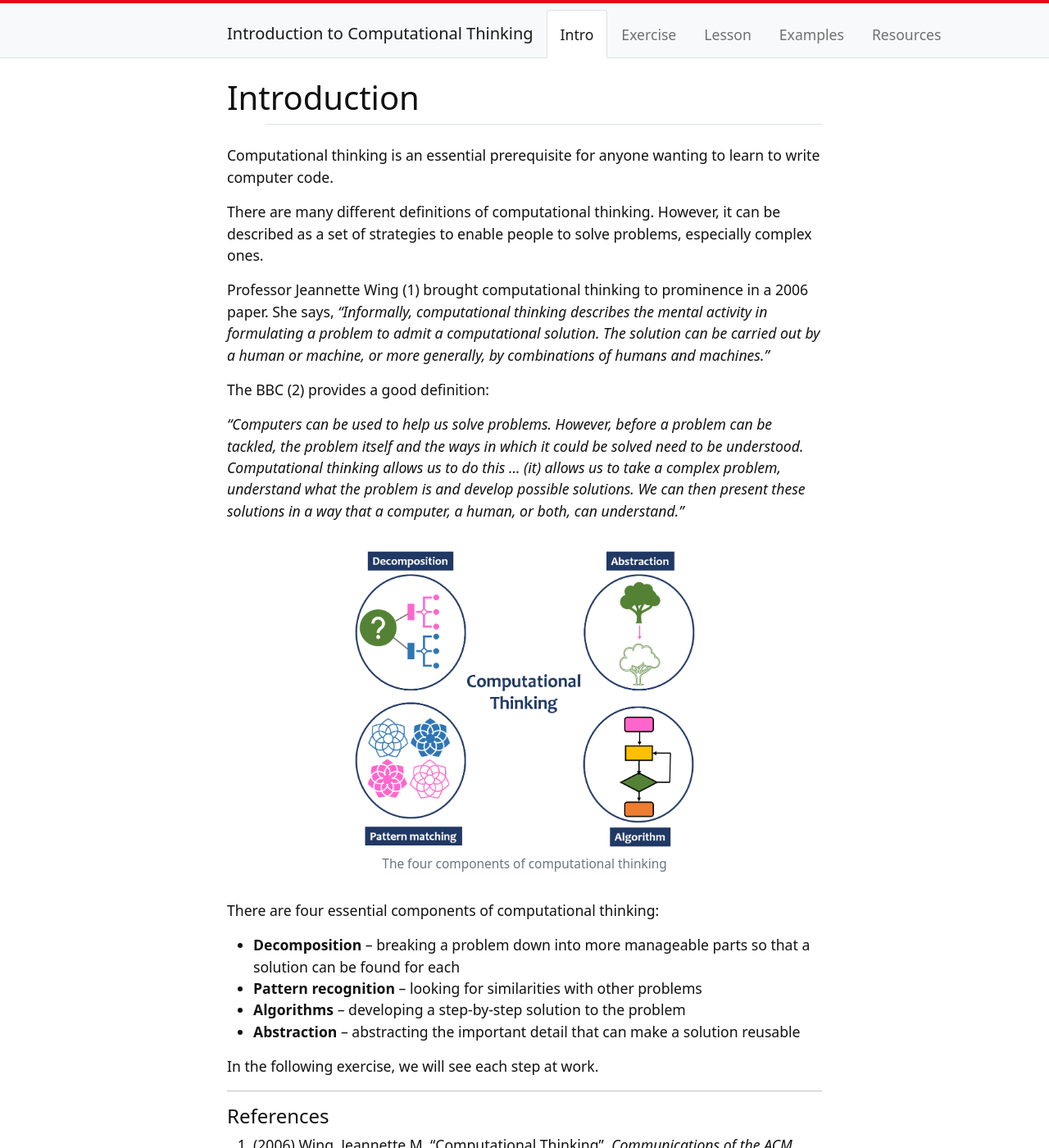
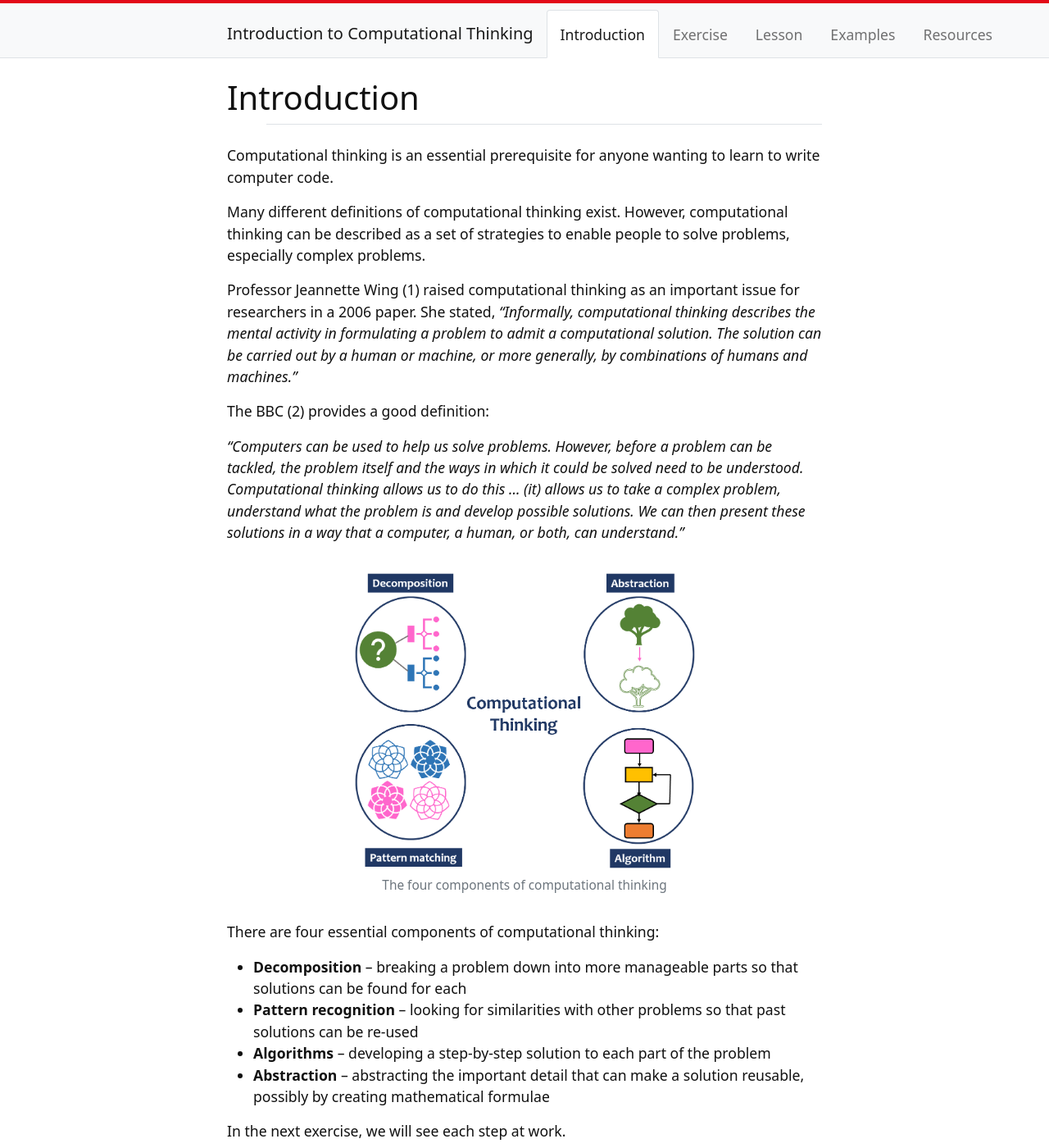
Before and after one commit to weaverbel/intro-computational-thinking, a Jekyll site: the page built from content/0-intro.md, in a window 1280 px wide and 1400 px high. Shown: the whole window at 82% size. Built offline with Jekyll 4.4.1, drawn with Linux system fonts in a browser that asks for light colours.

Commit message:
Update 0-intro.md
expanding on definition

```diff
--- a/content/0-intro.md
+++ b/content/0-intro.md
@@ -1,13 +1,13 @@
 ---
 title: Introduction
-nav: Intro
+nav: Introduction
 ---
 
 Computational thinking is an essential prerequisite for anyone wanting to learn to write computer code.
 
-There are many different definitions of computational thinking. However, it can be described as a set of strategies to enable people to solve problems, especially complex ones.
+Many different definitions of computational thinking exist. However, computational thinking can be described as a set of strategies to enable people to solve problems, especially complex problems.
 
-Professor Jeannette Wing (1) brought computational thinking to prominence in a 2006 paper. She says, *"Informally, computational thinking describes the mental activity in formulating a problem to admit a computational solution. The solution can be carried out by a human or machine, or more generally, by combinations of humans and machines."*
+Professor Jeannette Wing (1) raised computational thinking as an important issue for researchers in a 2006 paper. She stated, *"Informally, computational thinking describes the mental activity in formulating a problem to admit a computational solution. The solution can be carried out by a human or machine, or more generally, by combinations of humans and machines."*
 
 The BBC (2) provides a good definition:
 
@@ -17,12 +17,12 @@ The BBC (2) provides a good definition:
 
 There are four essential components of computational thinking:
 
-- **Decomposition** – breaking a problem down into more manageable parts so that a solution can be found for each
-- **Pattern recognition** – looking for similarities with other problems
-- **Algorithms** – developing a step-by-step solution to the problem
-- **Abstraction** – abstracting the important detail that can make a solution reusable
+- **Decomposition** – breaking a problem down into more manageable parts so that solutions can be found for each
+- **Pattern recognition** – looking for similarities with other problems so that past solutions can be re-used
+- **Algorithms** – developing a step-by-step solution to each part of the problem
+- **Abstraction** – abstracting the important detail that can make a solution reusable, possibly by creating mathematical formulae
 
-In the following exercise, we will see each step at work.
+In the next exercise, we will see each step at work.
 
 -------------
 
```
